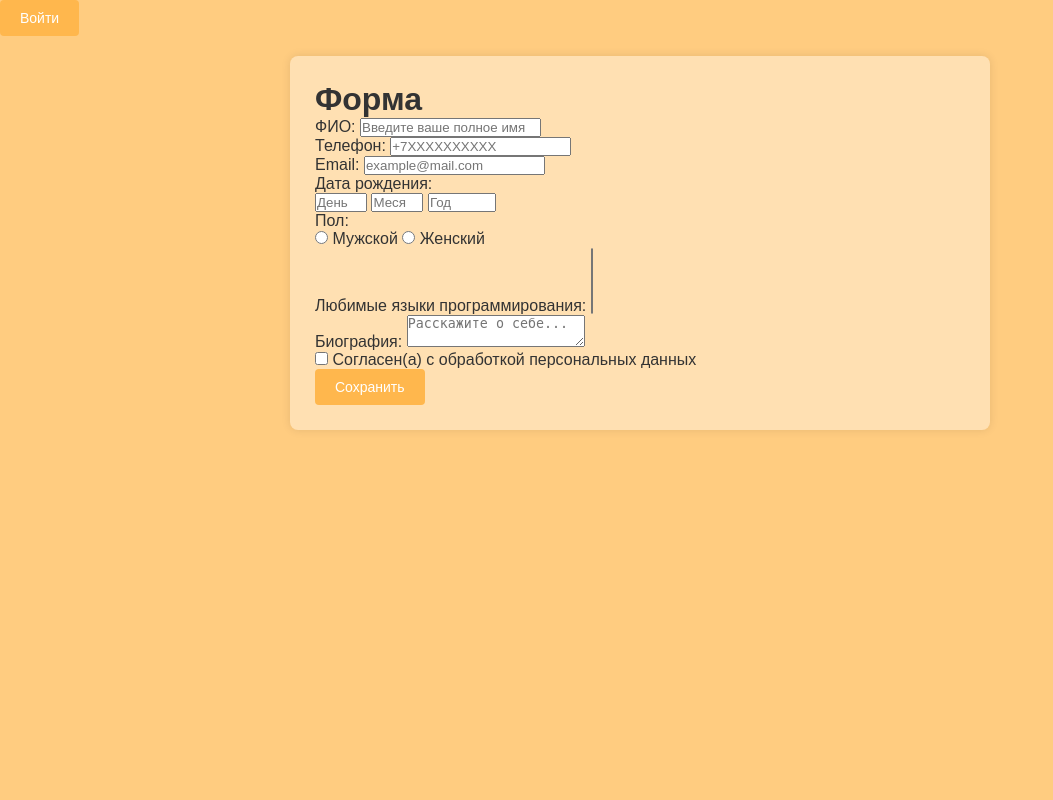
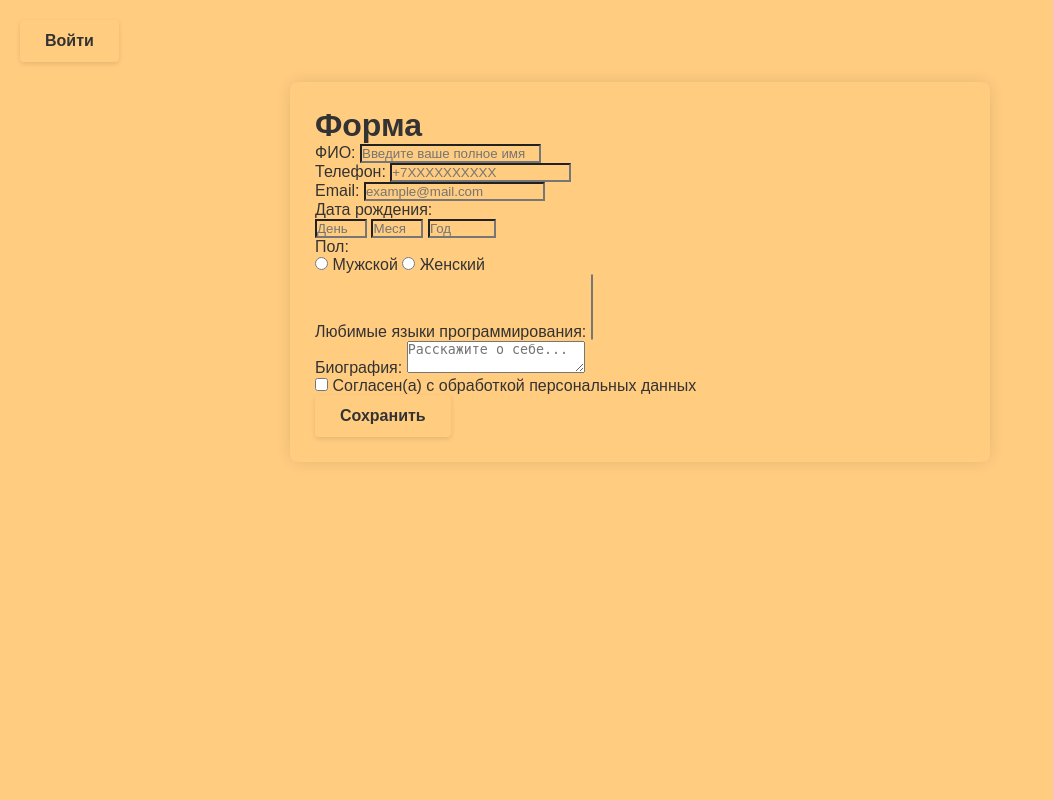
Before and after one commit to Vikkkaaa123/Web2, a PHP site: page /lesson6/index.php in a window 1280 px wide. Shown: the whole page, without its empty margins (0-1053 px from the left). Run offline with PHP 8.4, Linux system fonts and the light colour scheme; data that the repository does not hold is empty.

Commit message:
Update style.css

```diff
--- a/lesson6/style.css
+++ b/lesson6/style.css
@@ -5,94 +5,111 @@
 }
 
 body {
-    background-color: #ffcc80 !important;
+    background-color: #ffcc80;
     font-family: Arial, sans-serif;
     color: #333;
     min-height: 100vh;
+    padding: 20px;
 }
 
 body.index-page, body.login-page {
-    background-image: url('fon.PNG') !important;
-    background-size: cover !important;
-    background-position: center !important;
-    background-repeat: no-repeat !important;
+    background-image: url('fon.PNG');
+    background-size: cover;
+    background-position: center;
+    background-attachment: fixed;
 }
 
 form {
     max-width: 700px;
     margin: 20px auto;
-    background: #ffe0b2 !important;
+    background: rgba(255, 224, 178, 0.85) !important; /* #ffe0b2 с прозрачностью */
     padding: 25px;
     border-radius: 8px;
-    box-shadow: 0 0 10px rgba(0,0,0,0.1);
+    box-shadow: 0 0 15px rgba(0, 0, 0, 0.1);
+    backdrop-filter: blur(5px);
 }
 
 table {
     width: 100%;
     border-collapse: collapse;
     margin: 20px 0;
-    background: #ffe0b2 !important;
+    background: #fff3e0 !important;
+    box-shadow: 0 0 10px rgba(0,0,0,0.1);
 }
 
 th {
-    background: #ffb74d !important;
-    color: white !important;
-    padding: 12px;
+    background: #ffcc80 !important; /* Цвет шапки */
+    color: #333 !important;
+    padding: 15px;
     text-align: left;
+    font-weight: bold;
 }
 
 td {
-    padding: 10px;
-    border-bottom: 1px solid #ffb74d;
+    padding: 12px;
+    border-bottom: 1px solid #ffcc80;
+    background: #fff3e0 !important;
 }
 
-tr:nth-child(even) {
-    background: rgba(255, 183, 77, 0.1);
+tr:hover td {
+    background: rgba(255, 204, 128, 0.2) !important;
 }
 
 button, input[type="submit"], input[type="button"],
 .button, .auth-btn, .admin-logout {
-    background: #ffb74d !important;
-    color: white !important;
+    background: #ffcc80 !important;
+    color: #333 !important;
     border: none !important;
-    padding: 10px 20px !important;
+    padding: 12px 25px !important;
     border-radius: 4px !important;
     cursor: pointer;
-    font-size: 14px;
+    font-size: 16px;
+    font-weight: bold;
+    transition: all 0.3s !important;
+    box-shadow: 0 2px 5px rgba(0,0,0,0.1);
+    display: inline-block;
     text-decoration: none !important;
-    display: inline-block;
-    transition: all 0.3s !important;
+    text-align: center;
 }
 
 button:hover, input[type="submit"]:hover,
 input[type="button"]:hover, .button:hover {
-    background: #ffa726 !important;
-    transform: translateY(-1px);
+    background: #ffb74d !important;
+    transform: translateY(-2px);
+    box-shadow: 0 4px 8px rgba(0,0,0,0.2);
 }
 
 .admin-container {
     max-width: 1200px;
     margin: 40px auto;
     padding: 30px;
-    background: #ffe0b2 !important;
+    background: rgba(255, 224, 178, 0.85) !important;
     border-radius: 8px;
     position: relative;
+    backdrop-filter: blur(5px);
 }
 
 .admin-logout {
-    position: absolute !important;
+    position: fixed !important;
     top: 20px !important;
     right: 20px !important;
-    left: auto !important;
+    z-index: 1000;
 }
 
-div[style*="background"],
-table[style*="background"],
-form[style*="background"] {
-    background: #ffe0b2 !important;
+div, form, table, td, th, input, button {
+    background: transparent !important;
 }
 
-input[style*="background"],
-button[style*="background"] {
-    background: #ffb74d !important;
+/* ===== Адаптивность ===== */
+@media (max-width: 768px) {
+    body {
+        padding: 15px;
+    }
+
+    .admin-logout {
+        position: static !important;
+        margin-bottom: 20px;
+        display: block;
+        width: 100%;
+    }
 }
```
